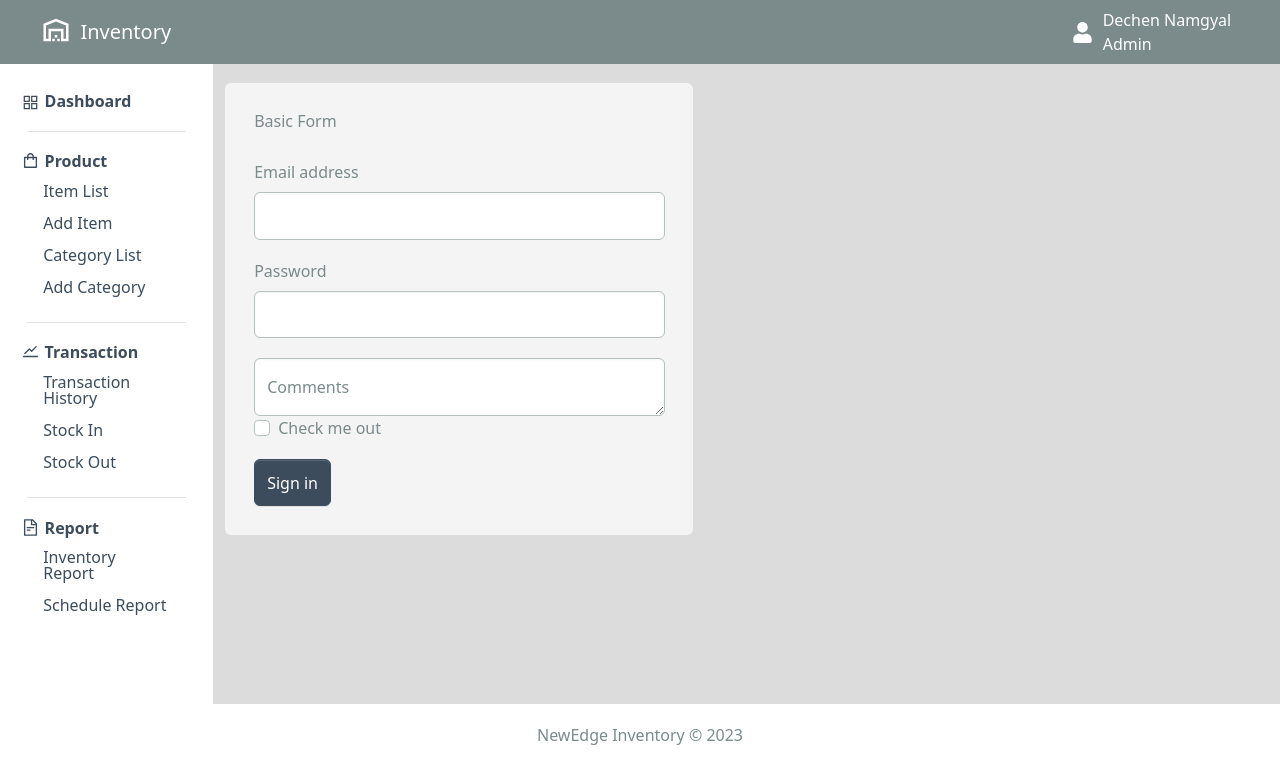
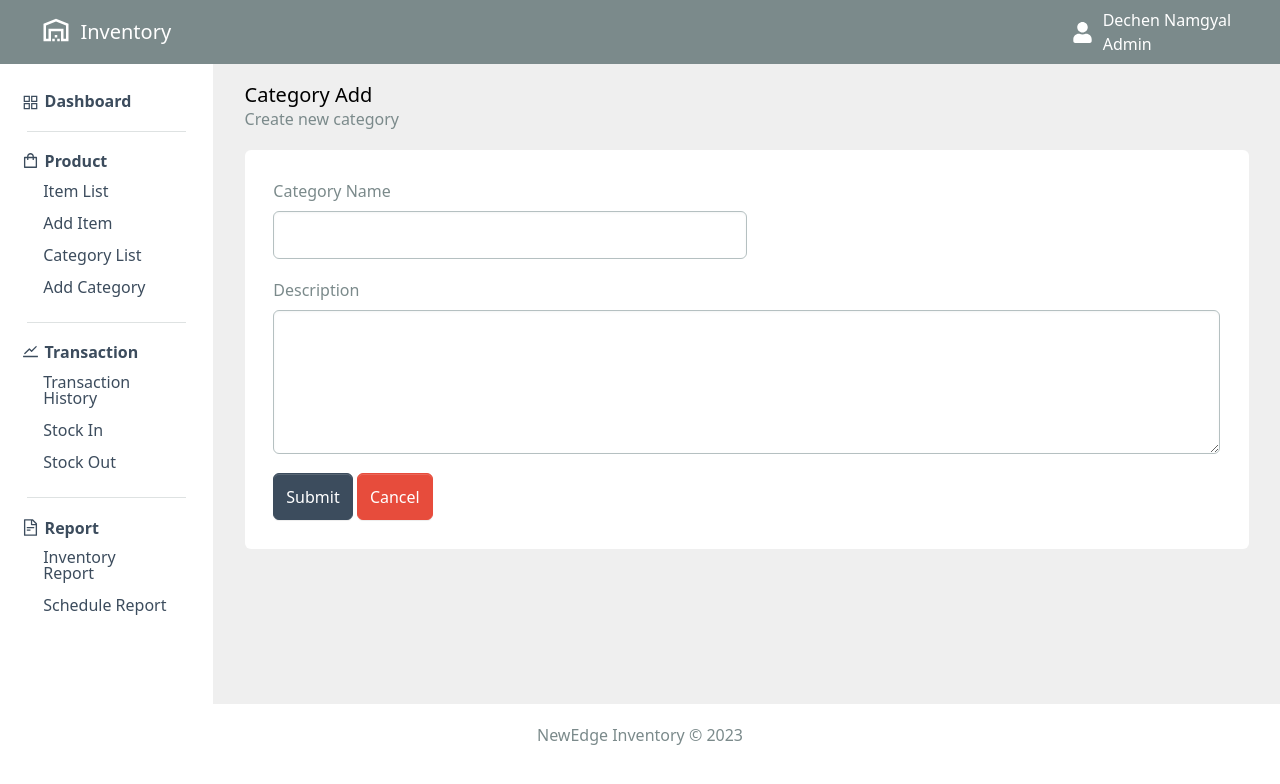
Before and after one commit to dnamgyal00/NewEdge-Inventory, a React (Vite) app in the folder frontend/: page /category/add in a window 1280 px wide. Shown: the top 784 px of the page. Built offline with nearby package versions, Linux system fonts and the light colour scheme.

Commit message:
add category changes

```diff
--- a/frontend/src/App.jsx
+++ b/frontend/src/App.jsx
@@ -13,15 +13,15 @@ const App = () => {
       <Header />
 
       <Container fluid>
-        <Row style={{ background: "gainsboro" }}>
+        <Row style={{ background: "#EFEFEF" }}>
           {/* Sidebar */}
           <Col md={2} className="bg-white p-1">
             <Sidebar />
           </Col>
 
           {/* Main Content */}
-          <Col md={9} className="main-content">
-            <main className="py-3">
+          <Col md={10} className="main-content">
+            <main className="py-3 px-3">
               <Outlet />
             </main>
           </Col>
--- a/frontend/src/screens/AddCategoryScreen.jsx
+++ b/frontend/src/screens/AddCategoryScreen.jsx
@@ -2,22 +2,24 @@ import React from "react";
 
 const AddCategoryScreen = () => {
   return (
-    <div className="col-sm-12 col-xl-6">
-      <div className="bg-light rounded h-100 p-4">
-        <h6 className="mb-4">Basic Form</h6>
+    <div className="col-sm-12 col-xl-6 w-100">
+      <h5 className="mb-0 text-black">Category Add</h5>
+      <p className="mb-3">Create new category</p>
+      <div className="bg-white rounded p-4">
+        {/* <h6 className="mb-4">Basic Form</h6> */}
         <form>
           <div className="mb-3">
             <label for="exampleInputEmail1" className="form-label">
-              Email address
+              Category Name
             </label>
             <input
               type="email"
-              className="form-control"
+              className="form-control w-50"
               id="exampleInputEmail1"
               aria-describedby="emailHelp"
             />
           </div>
-          <div className="mb-3">
+          {/* <div className="mb-3">
             <label for="exampleInputPassword1" className="form-label">
               Password
             </label>
@@ -26,19 +28,19 @@ const AddCategoryScreen = () => {
               className="form-control"
               id="exampleInputPassword1"
             />
-          </div>
-
-          <div className="form-floating">
+          </div> */}
+          <div className="mb-3">
+            <label for="floatingTextarea" className="form-label">
+              Description
+            </label>
             <textarea
               className="form-control"
-              placeholder="Leave a comment here"
               id="floatingTextarea"
+              rows={5}
               // style="height: 150px;"
             ></textarea>
-            <label for="floatingTextarea">Comments</label>
           </div>
-
-          <div className="mb-3 form-check">
+          {/* <div className="mb-3 form-check">
             <input
               type="checkbox"
               className="form-check-input"
@@ -47,9 +49,12 @@ const AddCategoryScreen = () => {
             <label className="form-check-label" for="exampleCheck1">
               Check me out
             </label>
-          </div>
+          </div> */}
           <button type="submit" className="btn btn-primary">
-            Sign in
+            Submit
+          </button>{" "}
+          <button type="submit" className="btn btn-danger text-white" size="sm">
+            Cancel
           </button>
         </form>
       </div>
```
